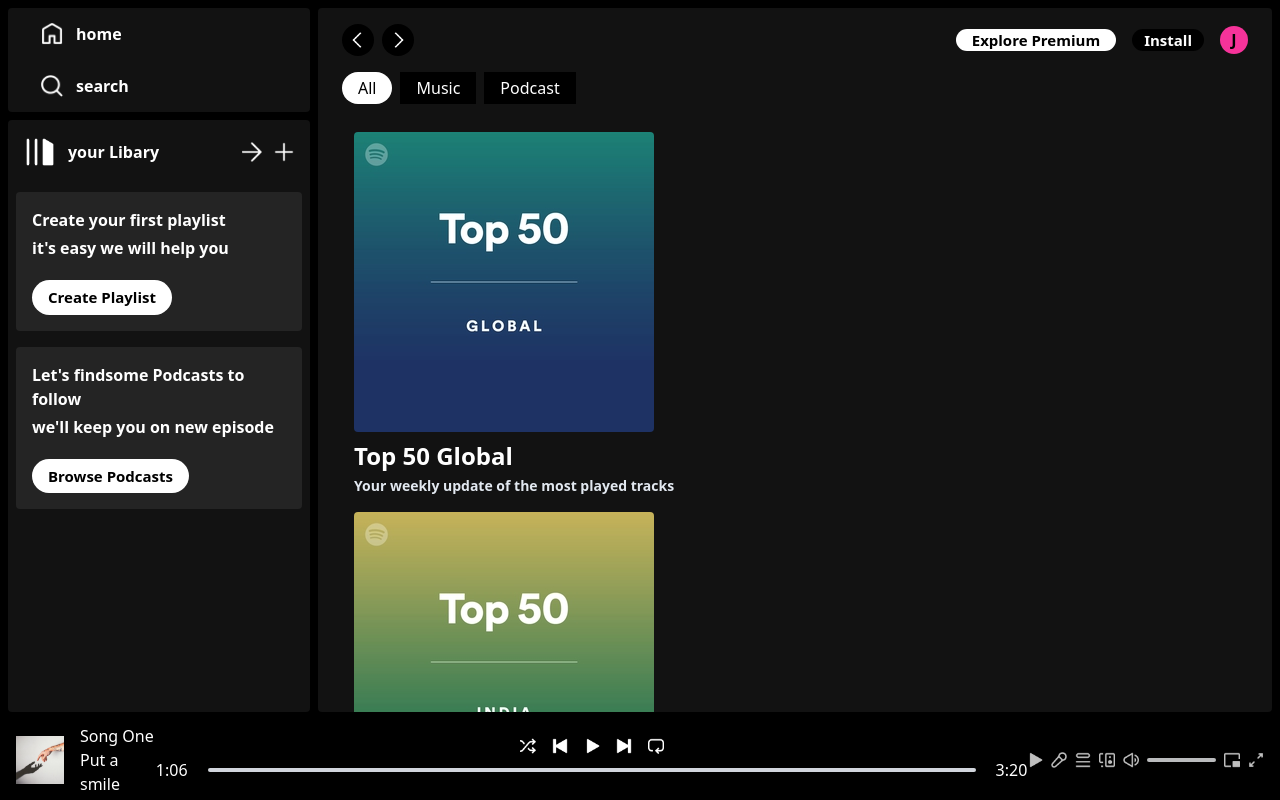
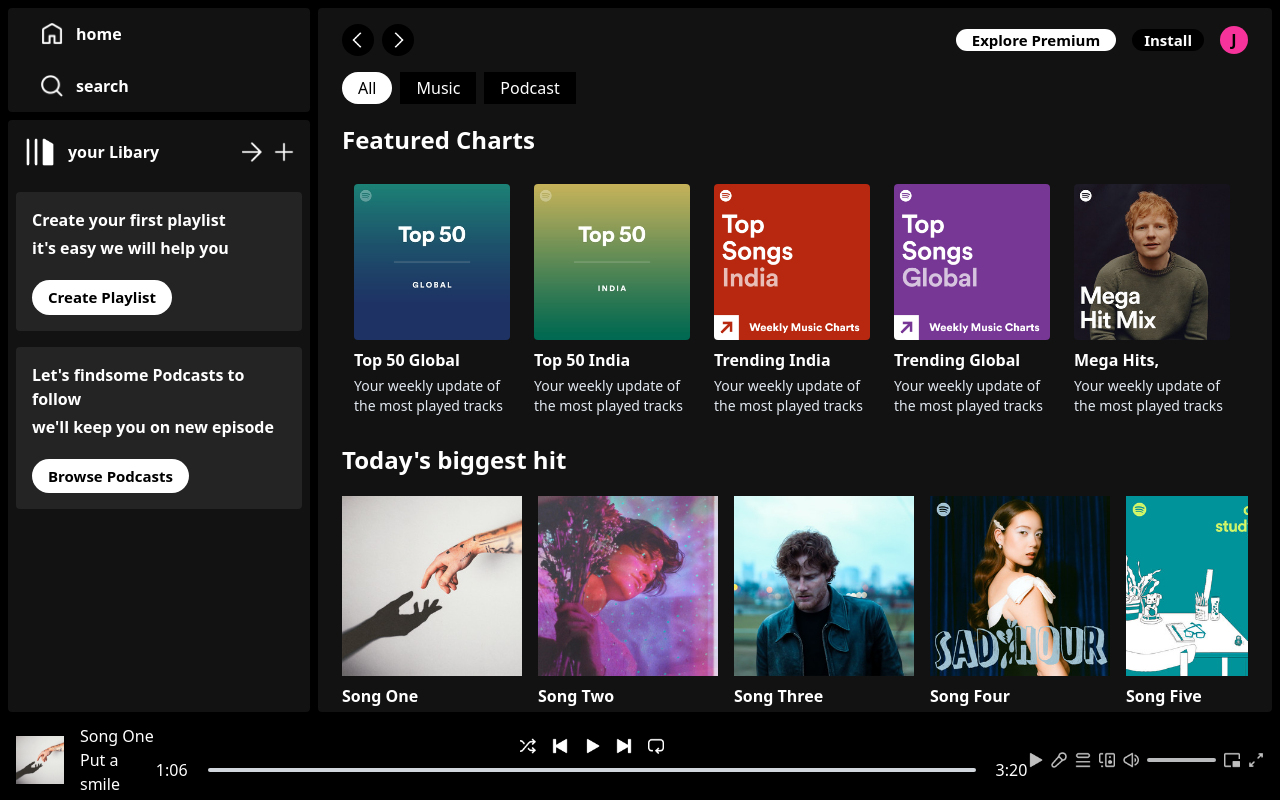
Before and after one commit to mdjameel04/Spotify-Clone, a React (Vite) app: page / in a window 1280 px wide. Built offline with nearby package versions, Linux system fonts and the light colour scheme.

Commit message:
inital commit

```diff
--- a/src/Components/AlbumItem.jsx
+++ b/src/Components/AlbumItem.jsx
@@ -1,9 +1,14 @@
 import React from 'react'
 import { assets } from '../assets/assets'
+import { useNavigate } from 'react-router-dom';
 
 const AlbumItem = ({image, name, desc, id }) => {
+
+const navigate = useNavigate()
+
+
   return (
-    <div className="min-w-[180px] p-2 px-3 rounded cursor-pointer hover:bg-[#ffffff26]">
+    <div onClick={()=>navigate(`/album/${id}`)} className="min-w-[180px] p-2 px-3 rounded cursor-pointer hover:bg-[#ffffff26]">
       <img className="rounded" src={image} alt={name} />
       <p className="font-bold mt-2 mb-1">{name}</p>
       <p className="text-slate-200 text-sm">{desc}</p>
--- a/src/Components/Display.jsx
+++ b/src/Components/Display.jsx
@@ -1,12 +1,14 @@
 import React from 'react'
 import { Route, Routes } from 'react-router-dom'
 import Home from './Home'
+import DisplayAlbum from './DisplayAlbum'
 
 const Display = () => {
   return (
     <div className='w-[100%] m-2 px-6 pt-4 rounded bg-[#121212] text-white overflow-auto lg:w-[75%] lg:ml-0'>
     <Routes>
          <Route path='/' element={<Home/>} />
+         <Route path='/album/:id' element={<DisplayAlbum />} />
     </Routes>
     </div>
   )
--- /dev/null
+++ b/src/Components/DisplayAlbum.jsx
@@ -0,0 +1,12 @@
+import React from 'react'
+import Navbar from './Navbar'
+
+const DisplayAlbum = () => {
+  return (
+    <>
+      <Navbar/>
+    </>
+  )
+}
+
+export default DisplayAlbum
--- a/src/Components/Home.jsx
+++ b/src/Components/Home.jsx
@@ -2,15 +2,29 @@
 import Navbar from './Navbar'
 import {albumsData} from '../assets/assets.js'
 import AlbumItem from './AlbumItem'
+import { songsData } from '../assets/assets.js'
+import SongItem from './SongItem.jsx'
 const Home = () => {
   return (
     <>
       <Navbar/>
-      <div className='my-5 font-bold text-2xl'>
-     {albumsData.map((item,index)=>(
+      <div className='mb-4'>
+        <h1 className='my-5 font-bold text-2xl'> Featured Charts</h1>
+        <div className='flex overflow-auto'>
+{albumsData.map((item,index)=>(
        <AlbumItem  key={index} name={item.name} desc={item.desc} id={item.id} image={item.image}/>
      ))}
       </div>
+        </div>
+
+          <div className='mb-4'>
+        <h1 className='my-5 font-bold text-2xl'> Today's biggest hit</h1>
+        <div className='flex overflow-auto gap-4'>
+          {songsData.map((item,index)=>(
+            <SongItem key={index} name={item.name} desc={item.desc} id={item.id} image={item.image} />
+          ))}
+      </div>
+        </div>
     </>
   )
 }
--- /dev/null
+++ b/src/Components/SongItem.jsx
@@ -0,0 +1,13 @@
+import React from 'react'
+
+const SongItem = ({name, image, desc,id}) => {
+  return (
+    <div className='min-w-[180px] rounded cursor-pointer hover:bg-[#ffffff26] ]'>
+      <img src={image} alt="" />
+      <p  className='font-bold mt-2 mb-1'>{name}</p>
+      <p  className='text-slate-200 text-sm'>{desc}</p>
+    </div>
+  )
+}
+
+export default SongItem
--- a/src/index.css
+++ b/src/index.css
@@ -1 +1,5 @@
 @import "tailwindcss";
+
+::-webkit-scrollbar{
+    display: none;
+}
```
